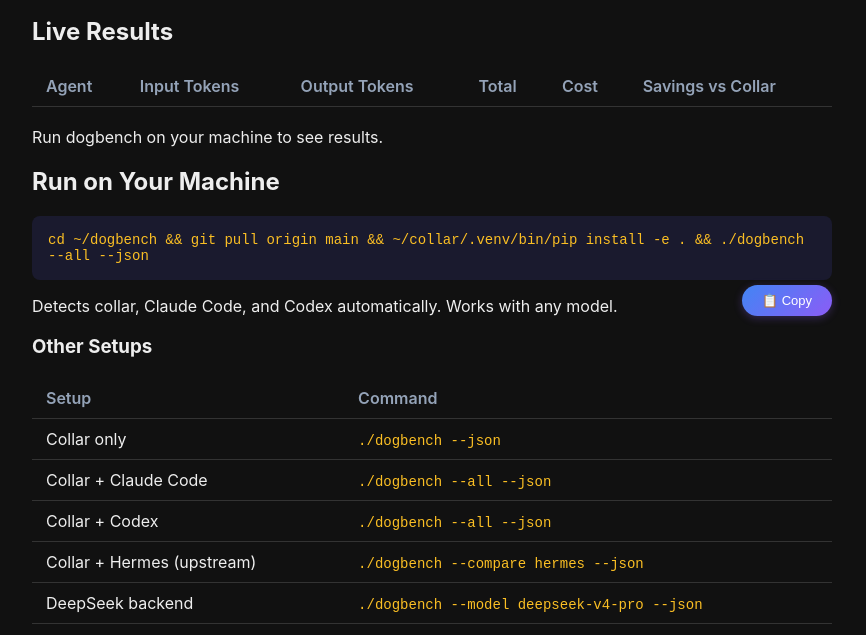
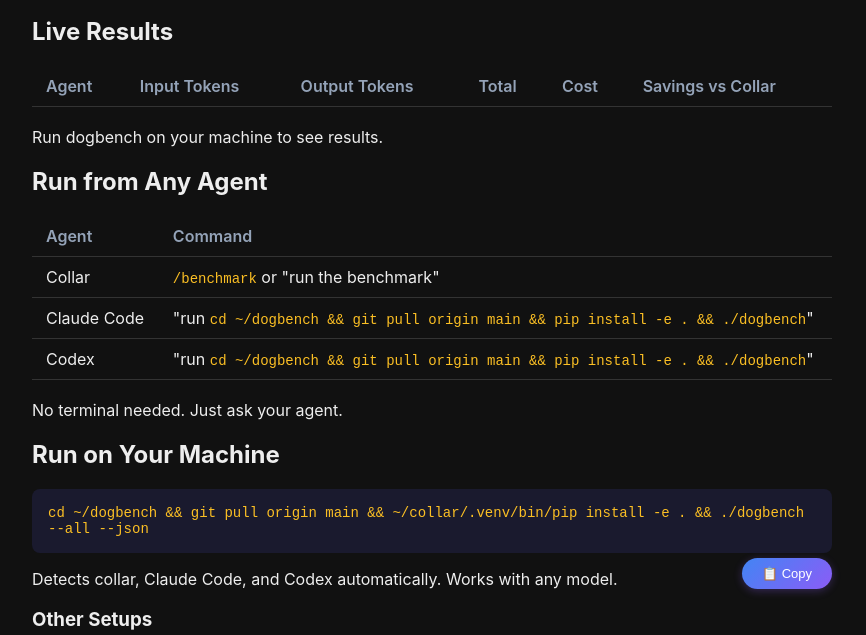
Before and after one commit to specdog/dogbench, a website: page index.html in a window 1280 px wide. Shown: the part 143-778 px from the top of the page, without its empty margins (208-1074 px from the left). Drawn offline with Linux system fonts and the light colour scheme.

Commit message:
feat: run from any agent section

```diff
--- a/index.html
+++ b/index.html
@@ -32,6 +32,15 @@
   <tr><th>Agent</th><th>Input Tokens</th><th>Output Tokens</th><th>Total</th><th>Cost</th><th>Savings vs Collar</th></tr>
 </table>
 <p id="loading">Loading latest results…</p>
+
+<h2>Run from Any Agent</h2>
+<table>
+<tr><th>Agent</th><th>Command</th></tr>
+<tr><td>Collar</td><td><code>/benchmark</code> or "run the benchmark"</td></tr>
+<tr><td>Claude Code</td><td>"run <code>cd ~/dogbench && git pull origin main && pip install -e . && ./dogbench</code>"</td></tr>
+<tr><td>Codex</td><td>"run <code>cd ~/dogbench && git pull origin main && pip install -e . && ./dogbench</code>"</td></tr>
+</table>
+<p>No terminal needed. Just ask your agent.</p>
 
 <h2>Run on Your Machine</h2>
 <pre><code id="install-cmd">cd ~/dogbench && git pull origin main && ~/collar/.venv/bin/pip install -e . && ./dogbench --all --json</code></pre>
```
